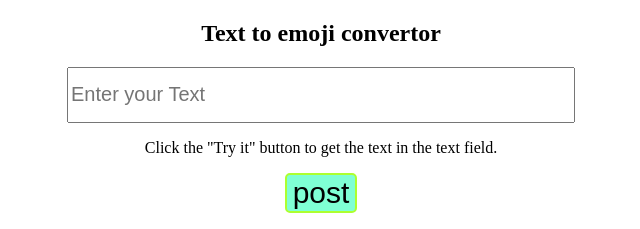
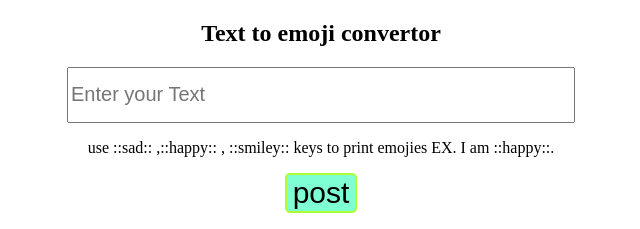
Before and after one commit to Akash-Gher/TextToEmoji, a plain HTML site: page index.html in a window 1280 px wide. Shown: the top 229 px of the page, without its empty margins (319-959 px from the left). Drawn offline with Linux system fonts and the light colour scheme.

Commit message:
Update index.html

```diff
--- a/index.html
+++ b/index.html
@@ -15,7 +15,7 @@
 
     <input type="text" id="myText" value="" onchange="myFunction()" placeholder="Enter your Text">
 
-    <p>Click the "Try it" button to get the text in the text field.</p>
+    <p>use ::sad:: ,::happy:: , ::smiley:: keys to print emojies EX. I am ::happy::.</p>
 
     <button  id="btn">post</button>
 
```
